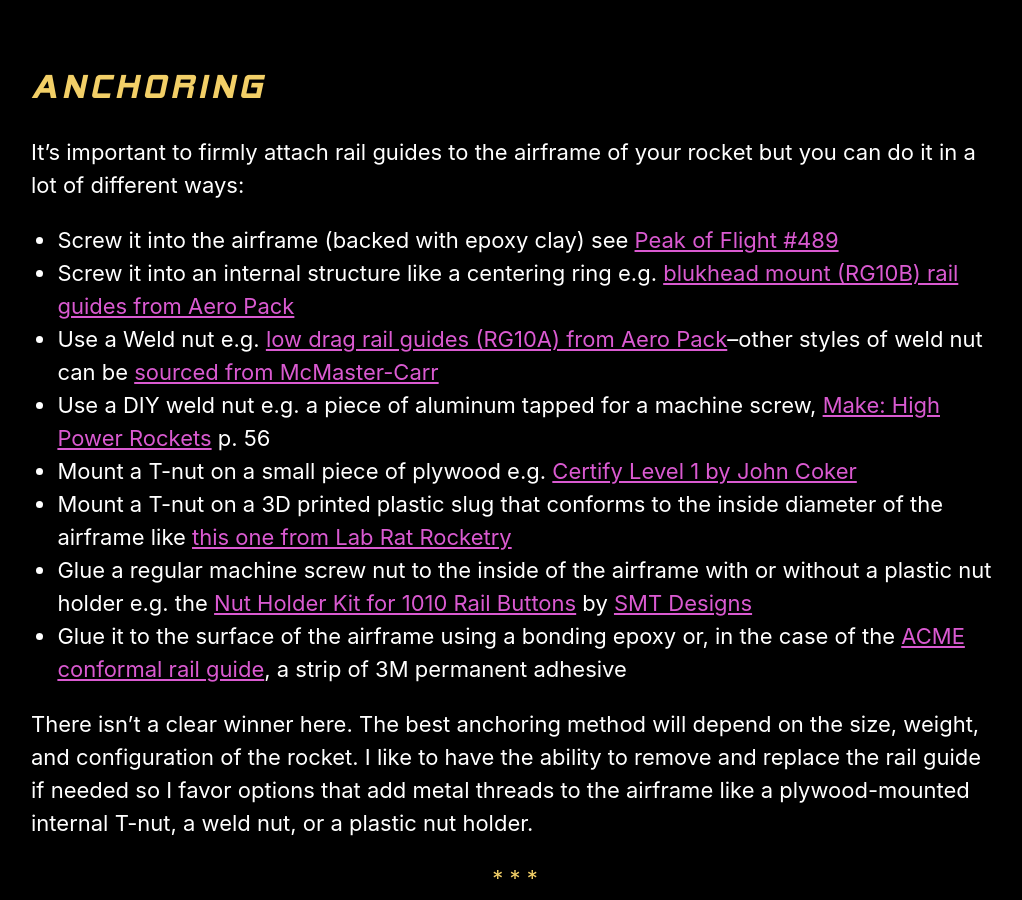
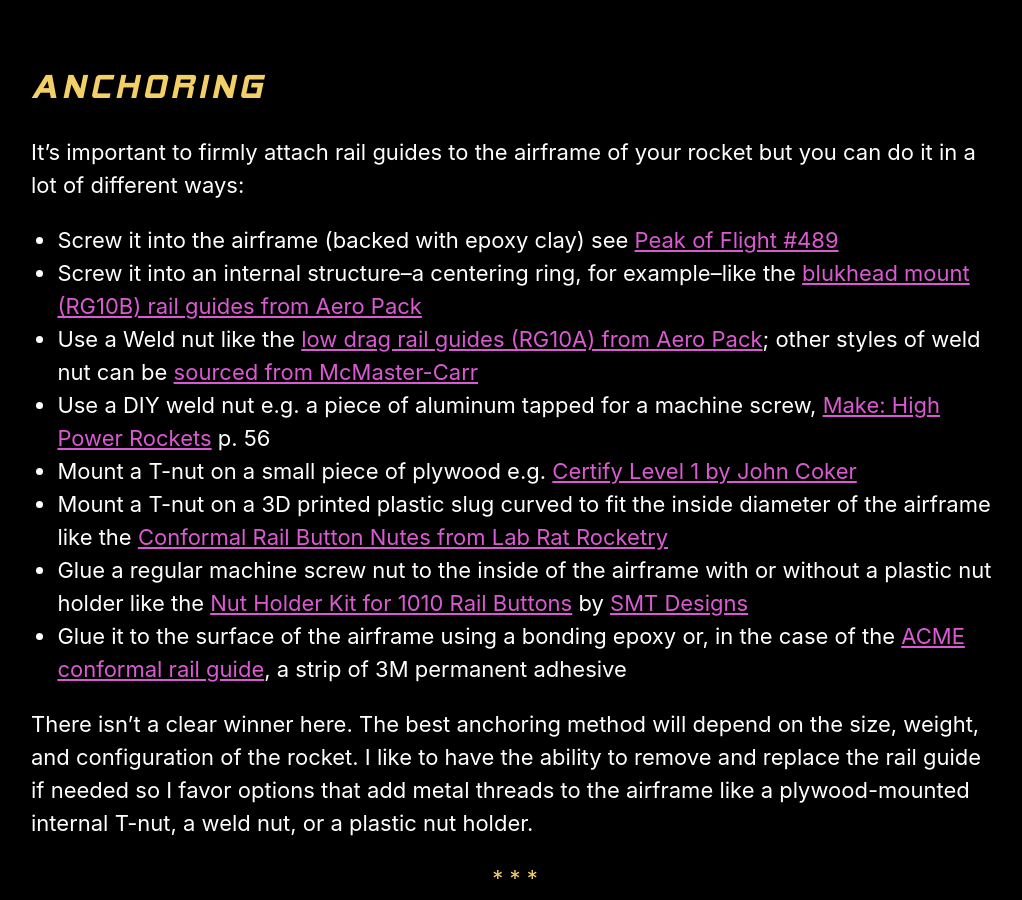
Before and after one commit to rocketlabdelta/rocketlabdelta.com, a Jekyll site: the page built from _posts/2020-06-21-rail-guides.md, in a window 1280 px wide and 900 px high, scrolled down 8003 px. Shown: the whole window, without its empty margins (125-1147 px from the left). Built offline with Jekyll 4.4.1, drawn with Linux system fonts in a browser that asks for light colours.

Commit message:
Copy editing

```diff
--- a/_posts/2020-06-21-rail-guides.md
+++ b/_posts/2020-06-21-rail-guides.md
@@ -134,12 +134,12 @@
 It's important to firmly attach rail guides to the airframe of your rocket but you can do it in a lot of different ways:
 
 - Screw it into the airframe (backed with epoxy clay) see [Peak of Flight #489][26]
-- Screw it into an internal structure like a centering ring e.g. [blukhead mount (RG10B) rail guides from Aero Pack][27]
-- Use a Weld nut e.g. [low drag rail guides (RG10A) from Aero Pack][27]--other styles of weld nut can be [sourced from McMaster-Carr][28]
+- Screw it into an internal structure--a centering ring, for example--like the [blukhead mount (RG10B) rail guides from Aero Pack][27]
+- Use a Weld nut like the [low drag rail guides (RG10A) from Aero Pack][27]; other styles of weld nut can be [sourced from McMaster-Carr][28]
 - Use a DIY weld nut e.g. a piece of aluminum tapped for a machine screw, [Make: High Power Rockets][29] p. 56
 - Mount a T-nut on a small piece of plywood e.g. [Certify Level 1 by John Coker][32]
-- Mount a T-nut on a 3D printed plastic slug that conforms to the inside diameter of the airframe like [this one from Lab Rat Rocketry][38]
-- Glue a regular machine screw nut to the inside of the airframe with or without a plastic nut holder e.g. the [Nut Holder Kit for 1010 Rail Buttons][31] by [SMT Designs][32]
+- Mount a T-nut on a 3D printed plastic slug curved to fit the inside diameter of the airframe like the [Conformal Rail Button Nutes from Lab Rat Rocketry][38]
+- Glue a regular machine screw nut to the inside of the airframe with or without a plastic nut holder like the [Nut Holder Kit for 1010 Rail Buttons][31] by [SMT Designs][32]
 - Glue it to the surface of the airframe using a bonding epoxy or, in the case of the [ACME conformal rail guide][33], a strip of 3M permanent adhesive
 
 There isn't a clear winner here.
```
